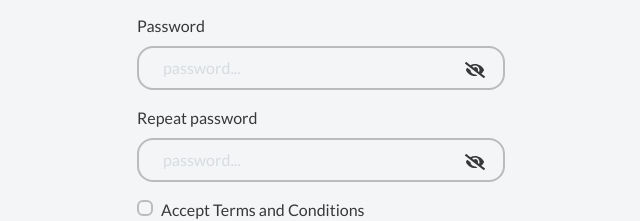
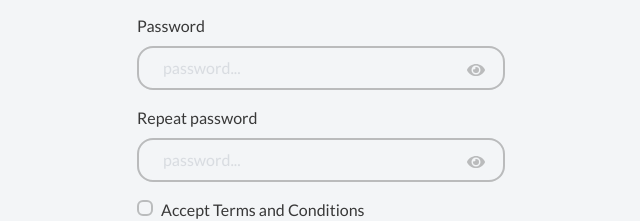
Before and after one commit to dr0er/ecommerce-gaming-shop, a React (Create React App) app in the folder Frontend/: page /signUp in a window 1280 px wide. Shown: the part 334-555 px from the top of the page, without its empty margins (319-959 px from the left). Built offline with nearby package versions, Linux system fonts and the light colour scheme.

Commit message:
fa-icons opacity change on user input

```diff
--- a/Frontend/src/Components/registerPage/RegisterForm.tsx
+++ b/Frontend/src/Components/registerPage/RegisterForm.tsx
@@ -86,11 +86,13 @@ const RegisterForm = () => {
                 },
               })}
             />
+            <div>
               <FontAwesomeIcon
-              icon={passwordsVisibility.pass ? faEye : faEyeSlash}
+                icon={passwordsVisibility.pass ? faEyeSlash : faEye}
                 className="absolute top-9 right-5 transform -translate-y-5"
                 onClick={() => handleChangePasswordVisibility('pass')}
               />
+            </div>
             <ErrorMessage
               errors={errors}
               name="password"
@@ -116,12 +118,14 @@ const RegisterForm = () => {
                 },
               })}
             />
+            <div>
               <FontAwesomeIcon
                 id="passConfirm"
-              icon={passwordsVisibility.passConfirm ? faEye : faEyeSlash}
+                icon={passwordsVisibility.passConfirm ? faEyeSlash : faEye}
                 className="absolute top-9 right-5 transform -translate-y-5"
                 onClick={() => handleChangePasswordVisibility('passConfirm')}
               />
+            </div>
           </div>
           {errors.passwordConfirm && (
             <p className="text-red-500">{errors.passwordConfirm.message}</p>
```
Lines whose indentation alone changed are shown as unchanged.
